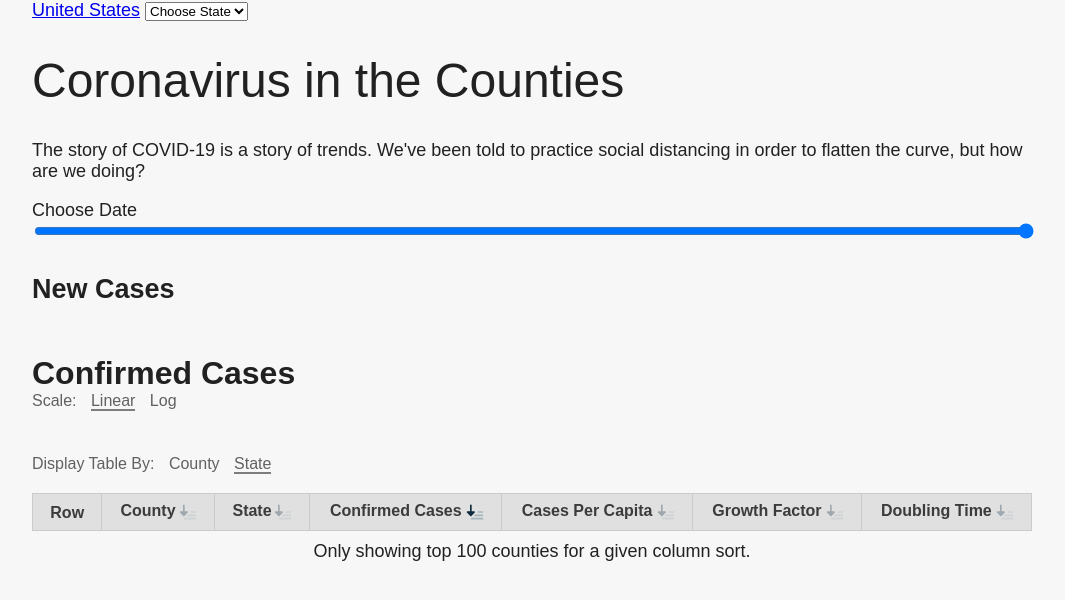
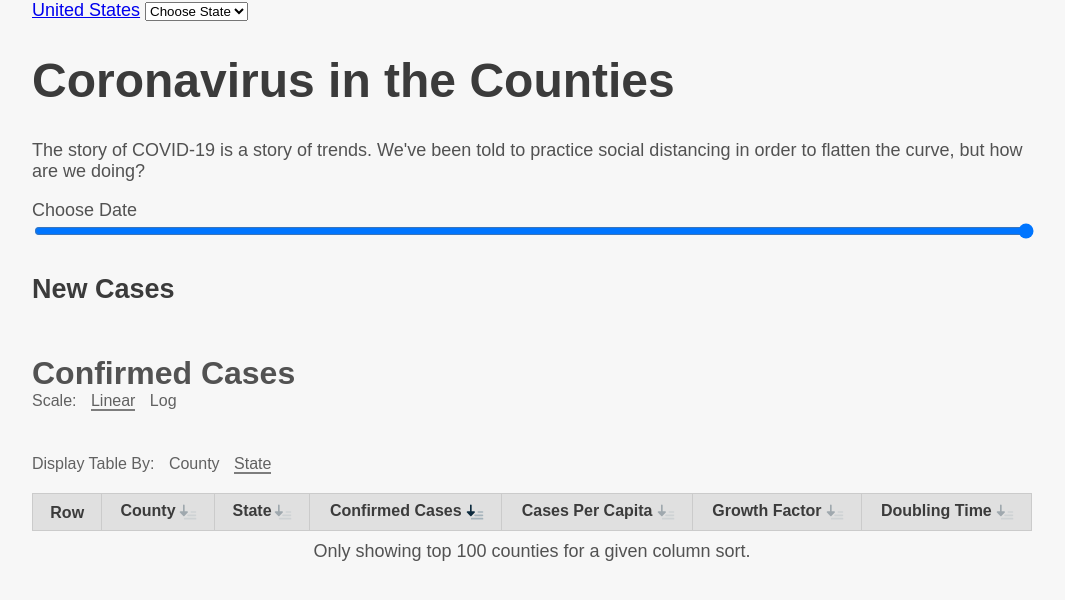
Before and after one commit to mattparrilla/chartingcovid, a Flask app: page / in a window 1280 px wide. Shown: the top 600 px of the page, without its empty margins (108-1173 px from the left). Run offline with Flask 2, Linux system fonts and the light colour scheme; lists and menus that the app fills with data are empty; style sheets or scripts are compiled from the project's sources; some web fonts are replaced.

Commit message:
add webfonts. proxima nova looks pretty good I think.

```diff
--- a/src/sass/style.scss
+++ b/src/sass/style.scss
@@ -6,9 +6,9 @@
 @use "line_chart";
 
 html {
-  font-family: open-sans, sans-serif;
+  font-family: proxima-nova, sans-serif;
   font-weight: 400;
-  color: palette.$neutral_0;
+  color: palette.$neutral_2;
   background: palette.$neutral_9;
   margin: 0;
   font-size: 62.5%;
@@ -21,8 +21,15 @@ body {
 }
 
 h1 {
-  font-weight: 200;
+  font-family: proxima-nova-condensed, sans-serif;
+  font-weight: 700;
+  color: palette.$neutral_1;
   font-size: 4.8rem;
+}
+
+h2 {
+  font-weight: 700;
+  color: palette.$neutral_1;
 }
 
 
--- a/templates/base.html
+++ b/templates/base.html
@@ -22,6 +22,9 @@
   <meta name="twitter:description" content="{{ description }}">
   <meta name="twitter:card" content="{% if social_img %}summary_large_image{% else %}summary{% endif %}">
 
+
+  <link rel="stylesheet" href="https://use.typekit.net/jiu1txb.css">
+
   <link href="{{ url_for('static', filename='css/style.css') }}?{{ timestamp }}" rel="stylesheet">
   <link rel="shortcut icon" href="{{ url_for('static', filename='favicon.ico') }}?{{ timestamp }}">
 
```
